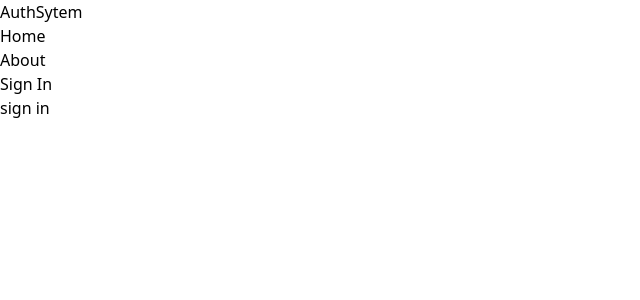
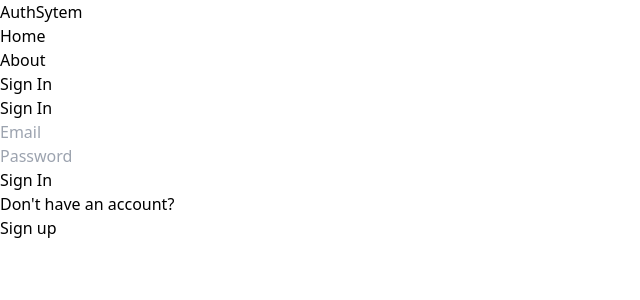
Before and after one commit to Shivang24012004/AuthSystem, a React (Vite) app in the folder client/: page /sign-in in a window 1280 px wide. Shown: the top 300 px of the page, without its empty margins (0-640 px from the left). Built offline with nearby package versions, Linux system fonts and the light colour scheme.

Commit message:
minor front_end

```diff
--- a/client/src/pages/SignIn.jsx
+++ b/client/src/pages/SignIn.jsx
@@ -1,9 +1,97 @@
-import React from 'react'
+import React,{useState} from "react";
+import { Link,useNavigate } from "react-router-dom";
 
 export default function SignIn() {
+  const [formData, setFormData] = useState({});
+  const [error, setError] = useState(false);
+  const [loading, setLoading] = useState(false);
+  const navigate=useNavigate();
+
+  const handleChange = (e) => {
+    setFormData({ ...formData, [e.target.id]: e.target.value });
+  };
+
+  const handleSubmit = async (e) => {
+    e.preventDefault();
+    try {
+      setLoading(true);
+      const res = await fetch("/api/auth/signin", {
+        method: "POST",
+        headers: {
+          "Content-Type": "application/json",
+        },
+        body: JSON.stringify(formData),
+      });
+      const data = await res.json();
+      console.log(data);
+      setLoading(false);
+      if (data.success===false) {
+        setError(true);
+        return;
+      }
+      setError(false);
+      navigate("/");
+    } catch (error) {
+      setLoading(false);
+      setError(true);
+    }
+  };
+
   return (
-    <div>
-      sign in
-    </div>
-  )
+    <section className="bg-gray-1 py-20 dark:bg-dark lg:py-[120px]">
+      <div>
+        <div className="container mx-auto">
+          <div className="-mx-4 flex flex-wrap">
+            <div className="w-full px-4">
+              <div className="relative mx-auto max-w-[525px] overflow-hidden rounded-lg bg-white px-10 py-16 text-center dark:bg-dark-2 sm:px-12 md:px-[60px]">
+                <div className="mb-10 text-center md:mb-16">
+                  <h1 className="text-3xl text-center font-semibold my-6">
+                    Sign In
+                  </h1>
+                  <form onSubmit={handleSubmit}>
+                    <div className="mb-6">
+                      <input
+                        onChange={handleChange}
+                        type="email"
+                        placeholder="Email"
+                        id="email"
+                        className="w-full rounded-md border border-stroke bg-transparent px-5 py-3 text-base text-body-color outline-none focus:border-primary focus-visible:shadow-none dark:border-dark-3 "
+                      />
+                    </div>
+                    <div className="mb-6">
+                      <input
+                        onChange={handleChange}
+                        type="password"
+                        placeholder="Password"
+                        id="password"
+                        className="w-full rounded-md border border-stroke bg-transparent px-5 py-3 text-base text-body-color outline-none focus:border-primary focus-visible:shadow-none dark:border-dark-3 "
+                      />
+                    </div>
+                    <button
+                      disabled={loading}
+                      className="bg-slate-700 text-white p-3 rounded-lg w-full transition hover:bg-opacity-90"
+                    >
+                      {loading ? "Loading..." : "Sign In"}
+                    </button>
+                    {/* <button className="bg-slate-700 text-white mt-4 p-3 rounded-lg w-full transition hover:bg-opacity-90">
+                      Sign Up
+                    </button> */}
+                  </form>
+                  <div className="flex gap-2 mt-2">
+                    <p>Don&apos;t have an account?</p>
+                    <Link to="/sign-up">
+                      <span className="text-blue-500">Sign up</span>
+                    </Link>
+                  </div>
+                  <p className="text-red-700 mt-5">
+                    {error && "Something went wrong!"}
+                  </p>
+                </div>
+              </div>
+            </div>
+          </div>
+        </div>
+      </div>
+    </section>
+  );
 }
--- a/client/src/pages/SignUp.jsx
+++ b/client/src/pages/SignUp.jsx
@@ -1,10 +1,11 @@
 import React, { useState } from "react";
-import { Link } from "react-router-dom";
+import { Link,useNavigate } from "react-router-dom";
 
 export default function SignUp() {
   const [formData, setFormData] = useState({});
   const [error, setError] = useState(false);
   const [loading, setLoading] = useState(false);
+  const navigate=useNavigate();
   const handleChange = (e) => {
     setFormData({ ...formData, [e.target.id]: e.target.value });
   };
@@ -23,11 +24,12 @@ export default function SignUp() {
       const data = await res.json();
       console.log(data);
       setLoading(false);
-      if(!data.success) {
+      if(data.success===false) {
         setError(true);
         return;
       }
       setError(false);
+      navigate('/sign-in');
     } catch (error) {
       setLoading(false);
       setError(true);
@@ -96,16 +98,3 @@ export default function SignUp() {
     </section>
   );
 }
-
-const InputBox = ({ type, placeholder, id }) => {
-  return (
-    <div className="mb-6">
-      <input
-        type={type}
-        placeholder={placeholder}
-        id={id}
-        className="w-full rounded-md border border-stroke bg-transparent px-5 py-3 text-base text-body-color outline-none focus:border-primary focus-visible:shadow-none dark:border-dark-3 "
-      />
-    </div>
-  );
-};
```
